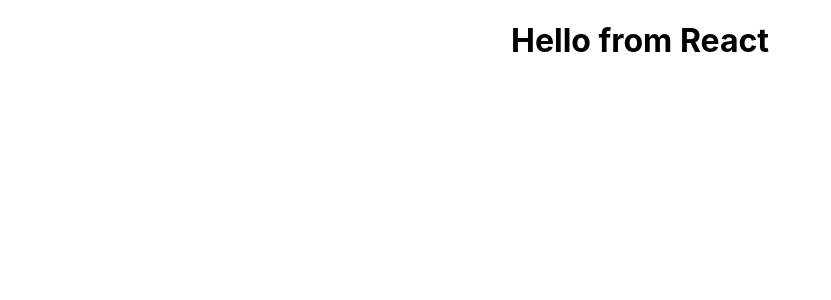
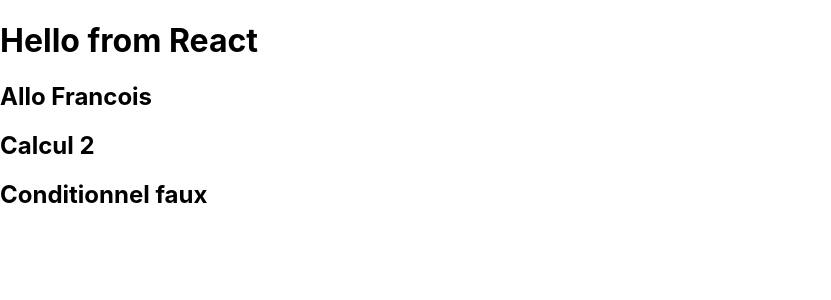
Before and after one commit to zeprof/react-task-tracker-v18.2, a React (Create React App) app: page / in a window 1280 px wide. Shown: the top 300 px of the page, without its empty margins (0-831 px from the left). Built offline with nearby package versions, Linux system fonts and the light colour scheme.

Commit message:
Variables dans JSX

```diff
--- a/src/App.js
+++ b/src/App.js
@@ -2,10 +2,16 @@
 import './App.css';
 
 function App() {
+  const name = 'Francois'
+  const x = false
+
   return (
-    <div className="App">
+    <>
       <h1>Hello from React</h1>
-    </div>
+      <h2>Allo {name}</h2>
+      <h2>Calcul {1 +1}</h2>
+      <h2>Conditionnel {x ? 'vrai' : 'faux'}</h2>
+    </>
   );
 }
 
```
